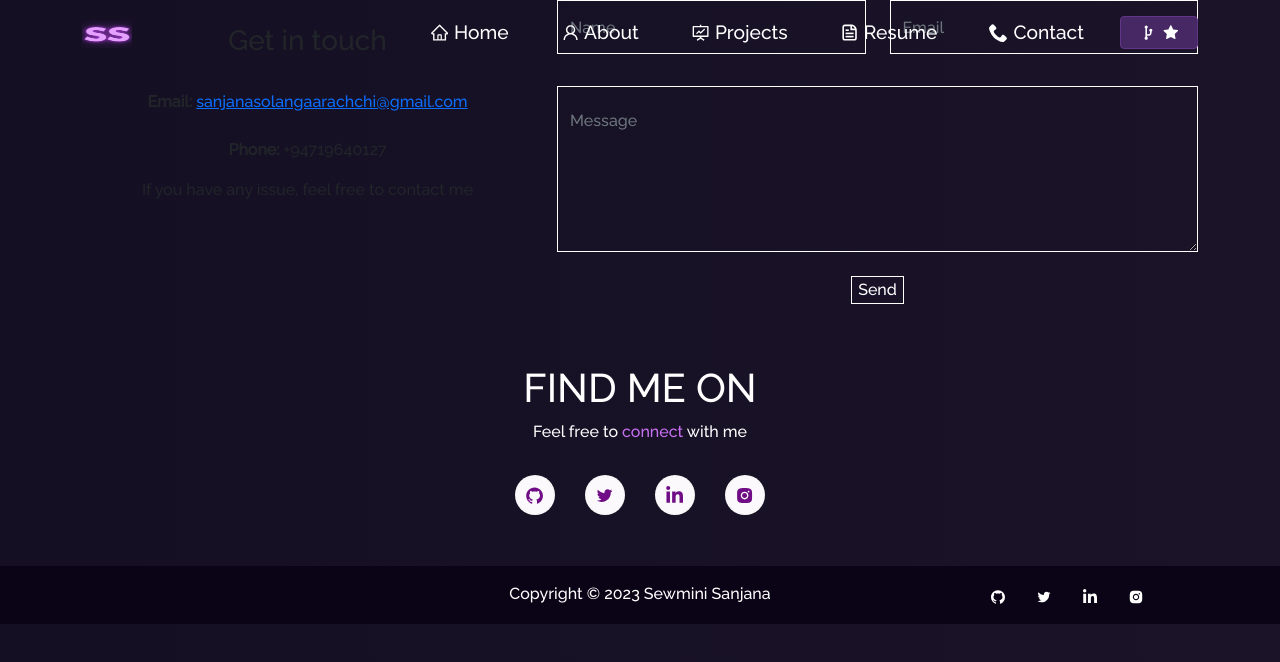
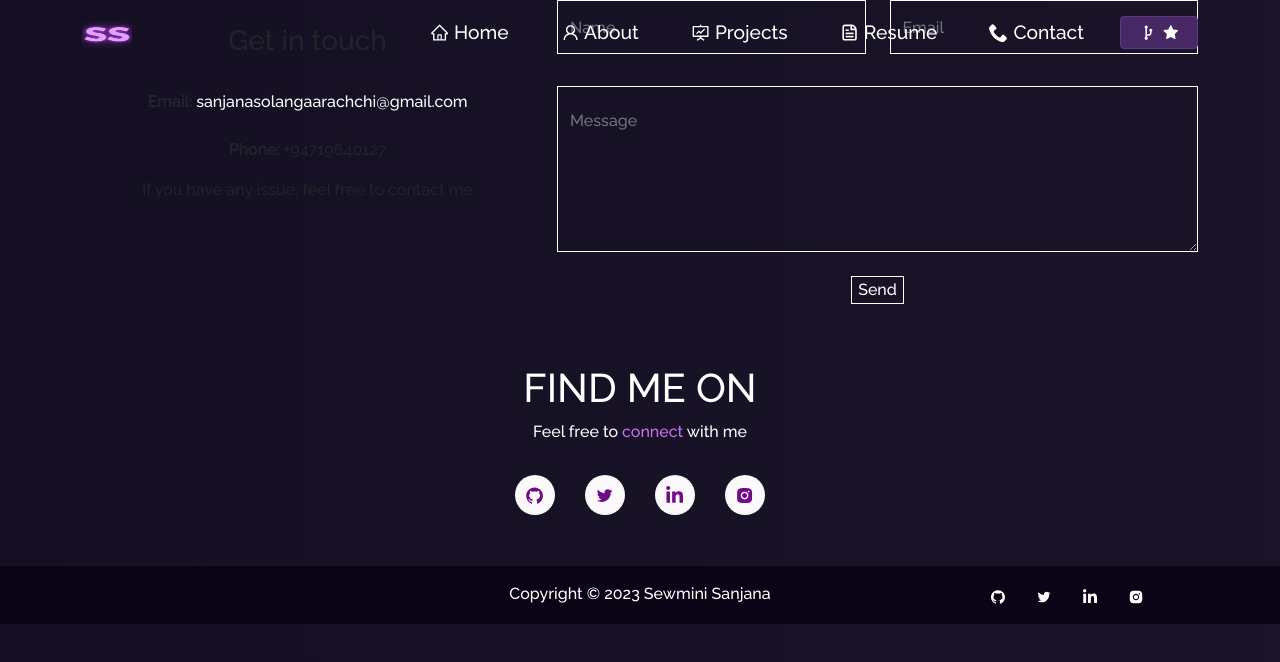
Before and after one commit to SANJANASOLANGA/WebPortfolio, a React (Create React App) app: page /contact in a window 1280 px wide. Shown: the top 662 px of the page. Built offline with nearby package versions, Linux system fonts and the light colour scheme.

Commit message:
Added styles for contact details

```diff
--- a/src/components/Contact/style.css
+++ b/src/components/Contact/style.css
@@ -5,11 +5,13 @@
     background-color: var(--bg-color);
     border-radius: 0 !important;
     border: 1px solid #FFFFFF;
+    font-family: "Raleway", serif !important;
 }
 
 .contact__form input.form-control {
     margin-bottom: 2em;
     height: calc(2.5em + .75rem + 2px);
+    font-family: "Raleway", serif !important;
 }
 
 .btn_ac_btn{
@@ -18,4 +20,14 @@
     background-color: var(--bg-color);
     border-radius: 0 !important;
     border: 1px solid #FFFFFF;
+    font-family: "Raleway", serif !important;
 }
+
+.contact_details{
+    font-family: "Raleway", serif !important;
+    color: #FFFFFF;
+}
+a {
+    color: #FFFFFF;
+    text-decoration: none;
+}
```
